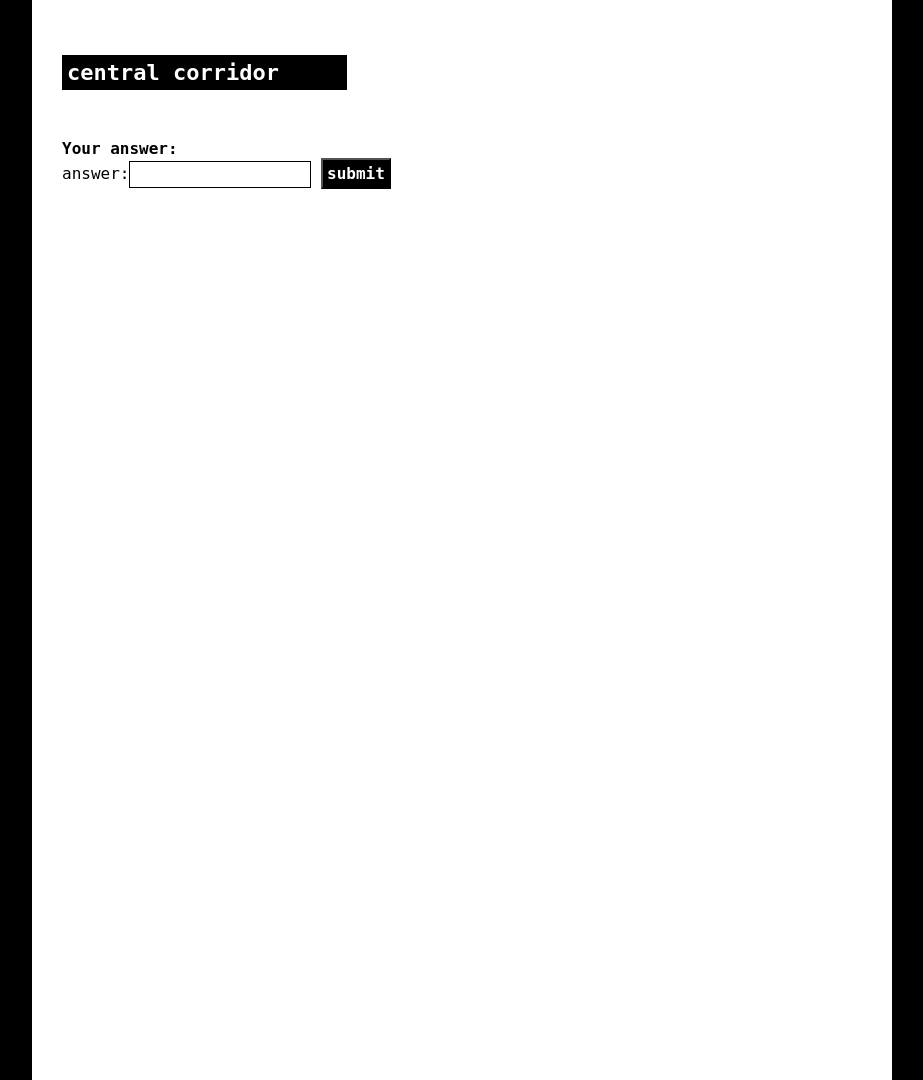
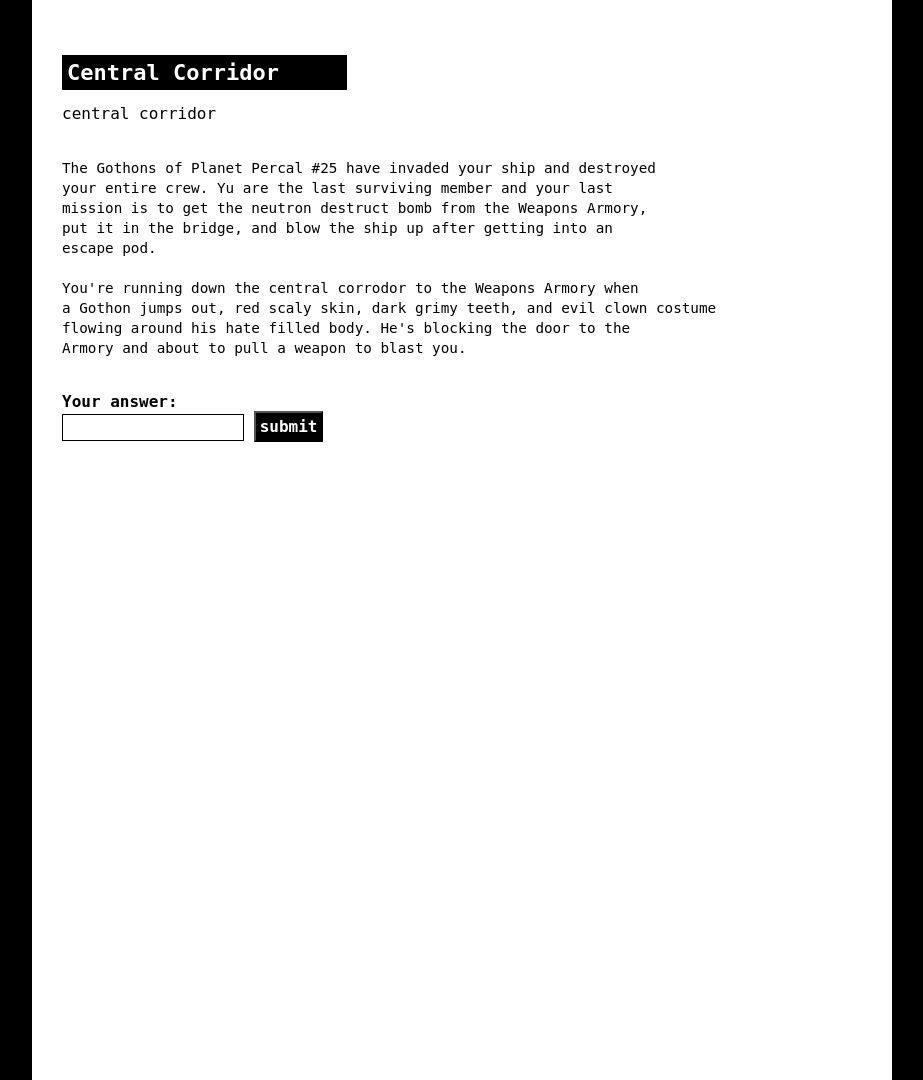
Before and after one commit to n-ck/lpthw, a Django app: page /room/ in a window 1280 px wide. Shown: the whole page, without its empty margins (178-1101 px from the left). Run offline with Django 3.2, Linux system fonts and the light colour scheme.

Commit message:
working form with answers and game map

```diff
--- a/projects/finalproject/gothonweb/game/templates/game/room.html
+++ b/projects/finalproject/gothonweb/game/templates/game/room.html
@@ -2,20 +2,24 @@
 
 {% block content %}
 
-<h1> {{ request.session.room }} </h1>
+
+<h1> {{ room }} </h1>
+
+{{ request.session.room }}
 
 <pre>
-{{ room.description }}
+{{ desc }}
 </pre>
 
 <div class="paths">
 
 </div>
 
-	<form action="/room" method="POST">
+	<form action="{% url 'game:room' %}" method="POST">
 		<strong>Your answer:</strong><br />
-		{{ form }}
+		{{ form.answer }}
 		<input type="submit" value="submit">
+		{% csrf_token %}
 	</form>
 
 {% endblock %}
--- a/projects/finalproject/gothonweb/game/views.py
+++ b/projects/finalproject/gothonweb/game/views.py
@@ -24,6 +24,8 @@ class GameEngine(View):
 
 		context = {
 			'form': form,
+			'room': map.central_corridor.name,
+			'desc': map.central_corridor.description,
 		}
 
 		return render(request, 'room.html', context)
@@ -31,74 +33,60 @@ class GameEngine(View):
 
 	def post(self, request):
 
-		form = RoomForm()
+		form = RoomForm(request.POST)
 
 		context = {
 			'form': form,
+			'room': "",
+			'desc': None,
 		}
 
+		context['room'] = request.session['room']
+
 		if form.is_valid():
-			pass
+			answer = form.cleaned_data['answer']
 
-			# if form answer == "tell a joke":
+			if answer == 'tell a joke':
+				request.session['room'] = "laser_weapon_armory"
+				context["room"] = map.laser_weapon_armory.name
+				context["desc"] = map.laser_weapon_armory.description
+				return render(request, 'room.html', context)
+
+			elif answer == "0132":
+				request.session['room'] = "the_bridge"
+				context["room"] = map.the_bridge.name
+				context["desc"] = map.the_bridge.description
+				return render(request, 'room.html', context)
+
+			elif answer == "slowly place the bomb":
+				request.session['room'] = "escape_pod"
+				context["room"] = map.escape_pod.name
+				context["desc"] = map.escape_pod.description
+				return render(request, 'room.html', context)
+
+			elif answer == "2":
+				request.session['room'] = "the_end_winner"
+				context["room"] = map.the_end_winner.name
+				context["desc"] = map.the_end_winner.description
+				return render(request, 'room.html', context)
+
+			else:
+				context["room"] = "you died"
+				return render(request, 'room.html', context)
+
+		return render(request, 'room.html', context)
 
 
-		# web.config._session = session
-
-		# session.current_level = "central_corridor"
-
-		# if form.action == "tell a joke":
-		# 	session.room = map.laser_weapon_armory
-		# 	# session.count += 1
-		# 	session.current_level = "laser_weapon_armory"
-		# 	print str(session.current_level)
-		# 	return render.show_room(room=session.room)
-
-		# elif form.action == "0132":
-		# 	session.room = map.the_bridge
-		# 	# session.count += 1
-		# 	session.current_level = "the_bridge"
-		# 	print str(session.current_level)
-		# 	return render.show_room(room=session.room)
-
-		# elif form.action == "slowly place the bomb":
-		# 	session.room = map.escape_pod
-		# 	# session.count += 1
-		# 	session.current_level = "escape_pod"
-		# 	print str(session.current_level)
-		# 	return render.show_room(room=session.room)
-
-		# elif form.action == "2":
-		# 	session.room = map.the_end_winner
-		# 	# session.count += 1
-		# 	session.current_level = "the_end_winner"
-		# 	print str(session.current_level)
-		# 	return render.the_end(room=session.room)
-
-		# else:
-		# 	flag = True
-		# 	while flag:
-		# 		for key, value in deathlist.items():
-		# 			if key == str(session.current_level):
-		# 				reason = value
-		# 				return render.you_died(dead=reason)
-		# 				flag = False
-		# 		else:
-		# 			reason = "You died, bummer!"
-		# 			return render.you_died(dead=reason)
-
-		# 	if session.current_level == "central_corridor":
-		# 		reason = "You're floating in space infinitely"
-		# 		return render.you_died(dead=reason)
-
-
-
-		# 	for key, value in deathlist.items():
-		# 		if key == session.room:
-		# 	return render.you_died()
-		# 	session.room = map.generic_death
-		# 	return render.you_died(room=session.room)
-
-		# web.seeother("/game")
-
-		return render(request, 'room.html', context)
+## Final exam:
+# - Fix all the bugs I mention in the code, as well as bugs not mentioned
+#   - finish the generic_death endings (find the original endings and add back in)
+# 	- ???
+# - Improve all automated tests
+# + Make the HTML better
+# - Research logins and create a signup system for the application, so people
+#   can login and have high scores
+# - Complete the game map, make it as large and feature-complete as possible
+# - Give people a help system, that lets them ask what they can do at each room of the game
+# - Add any other features you can think of
+# - Create several maps and let people choose a game they want to run
+# - Use what you learned in Ex48 and Ex49 to create a better input processor (improve the grammar)
```
